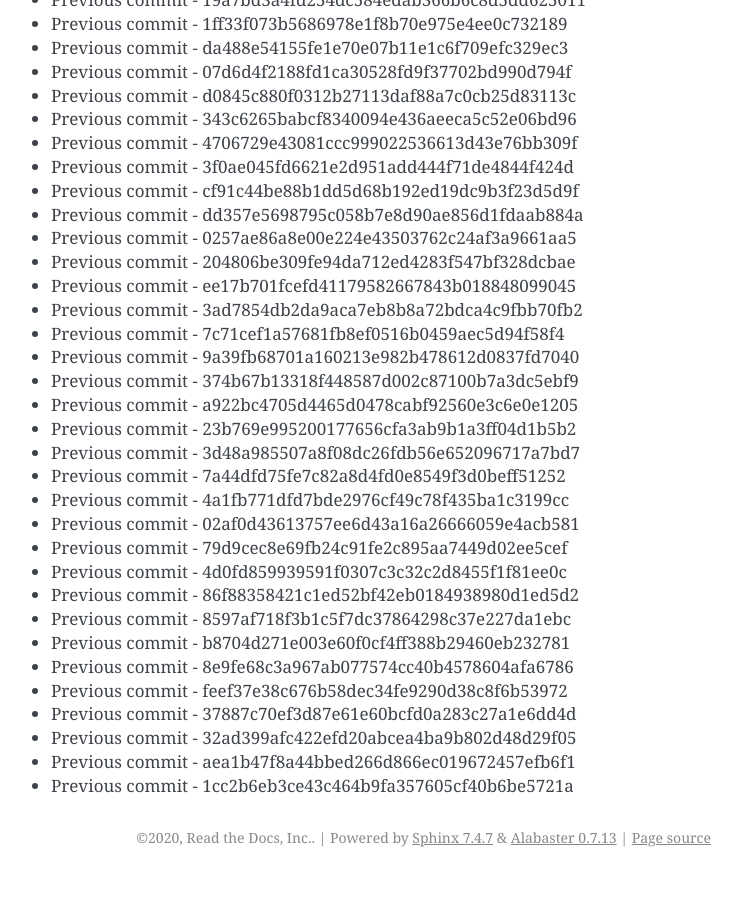
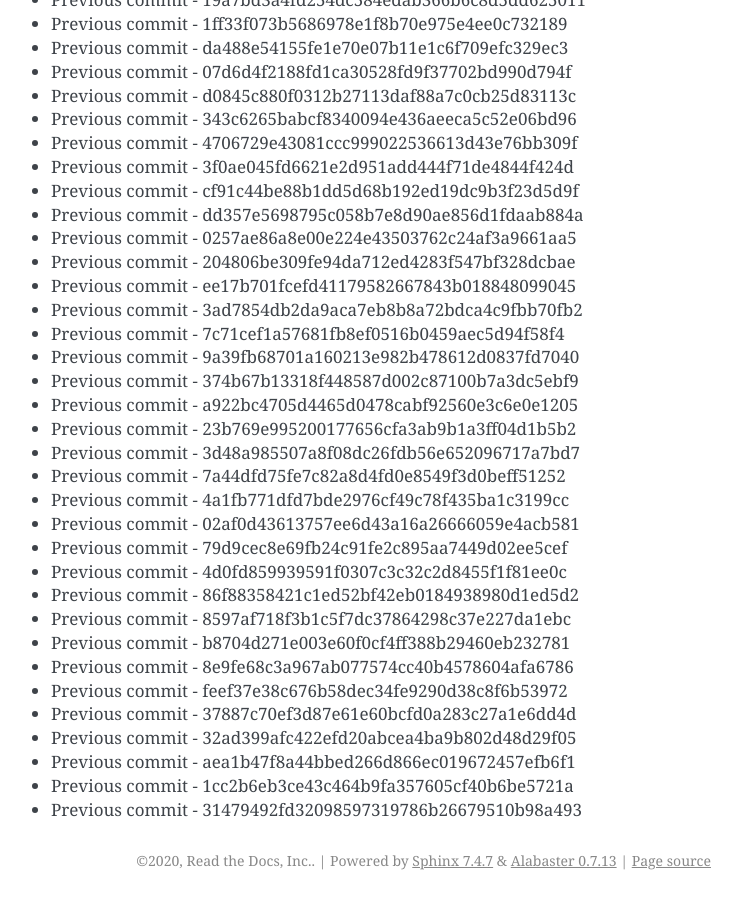
Before and after one commit to readthedocs/rtd-git-stresstest, a Sphinx documentation site: the page built from docs/updates.rst, in a window 1280 px wide and 900 px high, scrolled down 59362 px. Shown: the whole window, without its empty margins (399-1141 px from the left). Built offline with Sphinx 7.4.7, drawn with Linux system fonts in a browser that asks for light colours; before the commit the page ends 60239 px from its top, so only the background shows below that.

Commit message:
Generating commit from previous: 31479492fd32098597319786b26679510b98a493

```diff
--- a/docs/updates.rst
+++ b/docs/updates.rst
@@ -2526,3 +2526,4 @@ It can be tested for any performance characteristics.
 * Previous commit - 32ad399afc422efd20abcea4ba9b802d48d29f05
 * Previous commit - aea1b47f8a44bbed266d866ec019672457efb6f1
 * Previous commit - 1cc2b6eb3ce43c464b9fa357605cf40b6be5721a
+* Previous commit - 31479492fd32098597319786b26679510b98a493
```
